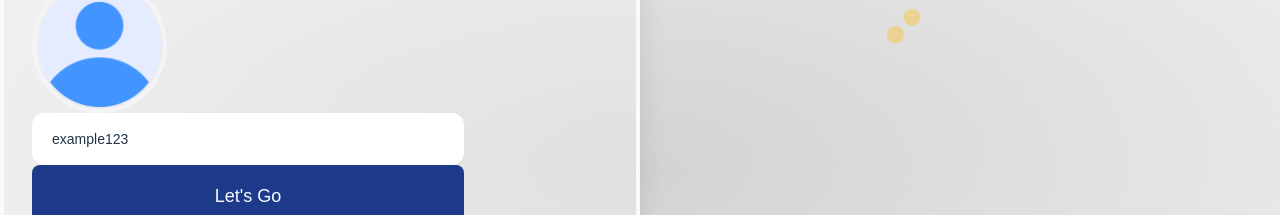
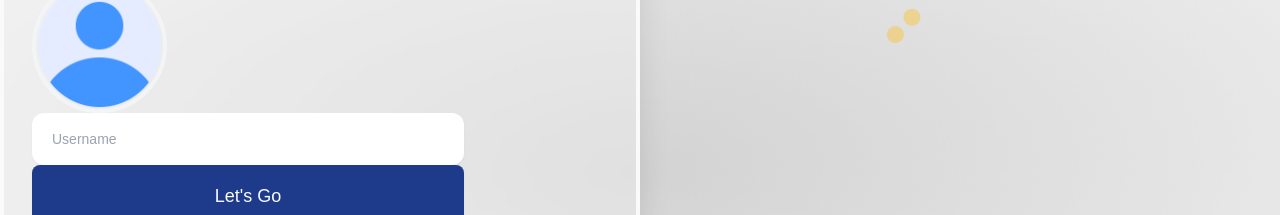
Before and after one commit to IT21319792/hrSYS, a React (Vite) app in the folder hr-mir/: page / in a window 1280 px wide. Shown: the part 186-401 px from the top of the page. Built offline with nearby package versions, Linux system fonts and the light colour scheme.

Commit message:
Update Username.jsx

```diff
--- a/hr-mir/src/components/Username.jsx
+++ b/hr-mir/src/components/Username.jsx
@@ -17,7 +17,7 @@ export default function Username() {
 
   const formik = useFormik({
     initialValues: {
-      username: 'example123'
+      username: ''
     },
     validate: usernameValidate,
     validateOnBlur:false,
```
